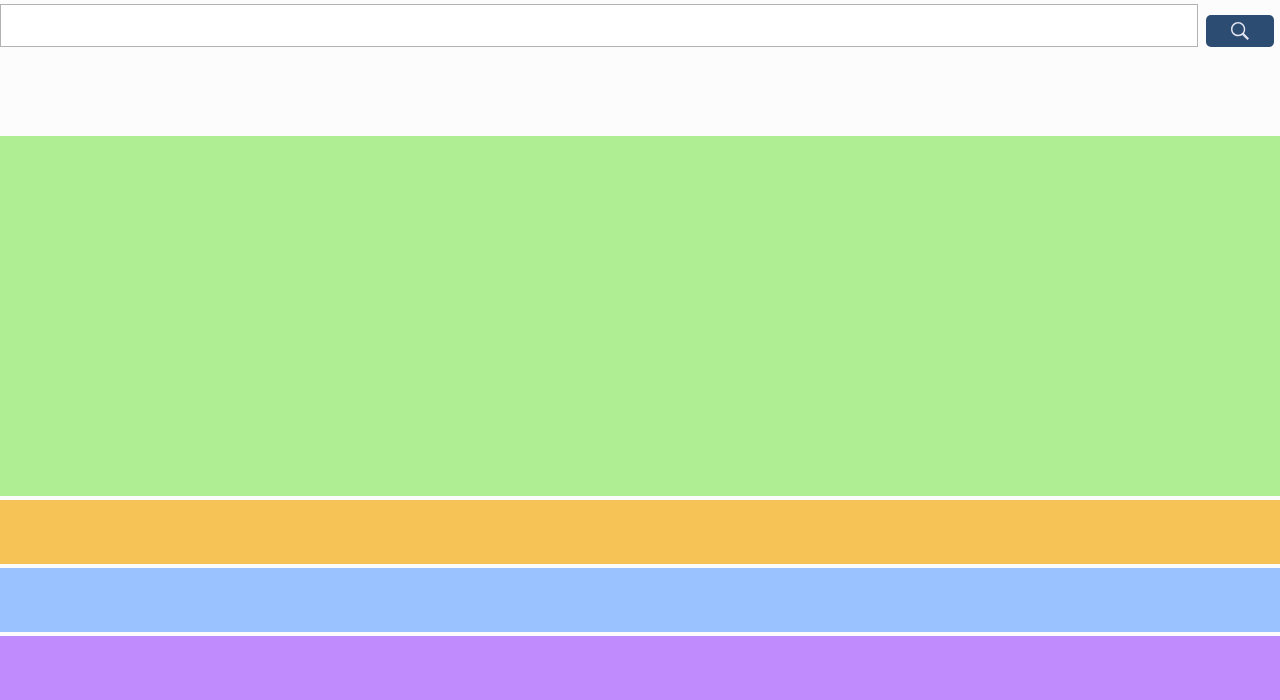
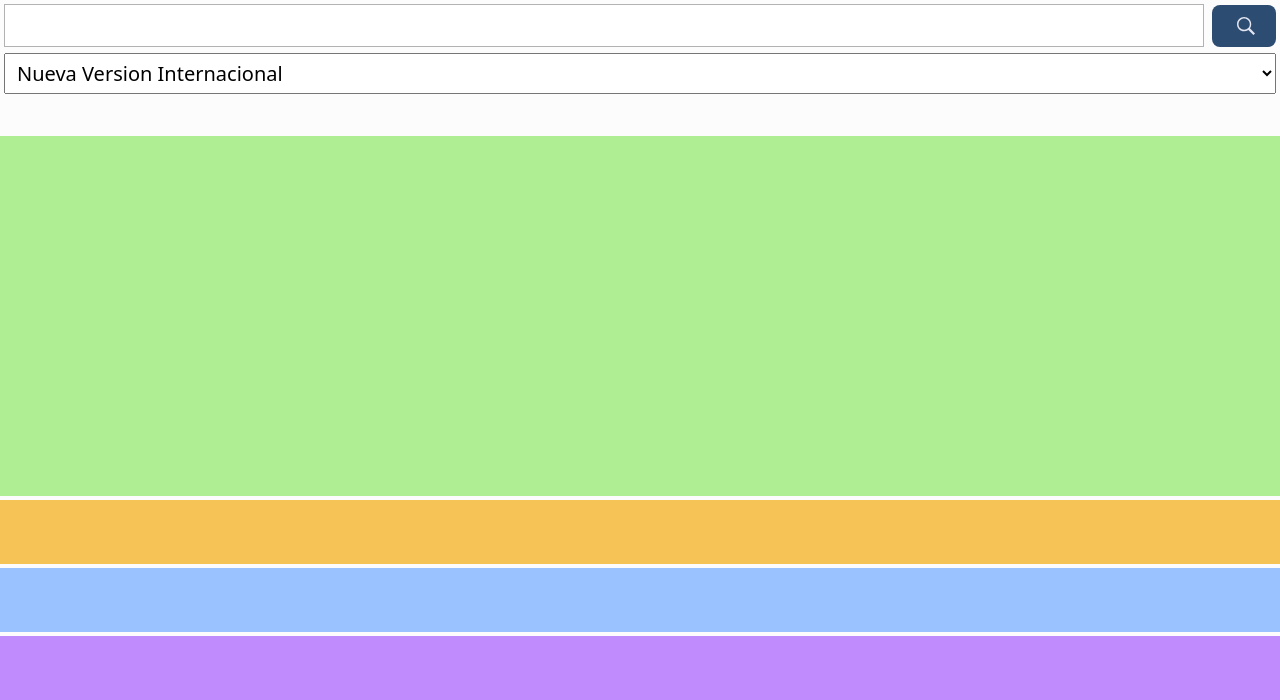
Before and after one commit to ceveloper7/uword, a website: page public/index.html in a window 1280 px wide. Shown: the part 100-800 px from the top of the page. Drawn offline with Linux system fonts and the light colour scheme; files whose address does not match are found by name; a web font is replaced by a local one.

Commit message:
Your Word project - Search bible input

```diff
--- a/assets/css/styles.css
+++ b/assets/css/styles.css
@@ -414,8 +414,8 @@ th {
 .left-sidebar svg{
   fill: var(--color-bg);
   cursor: pointer;
-  width: 32px;
-  height: 32px;
+  width: 2rem;
+  height: 2rem;
 }
 
 .logo{
@@ -439,12 +439,13 @@ th {
   width: 100%;
 }
 
-.search-and-submit{
+.search-and-submit-container{
   display: flex;
   flex-direction: row;
   flex-wrap: nowrap;
   justify-content: space-between;
   align-items: flex-end;
+  margin-left: 0.25rem;
 }
 
 .search-input{
@@ -454,29 +455,36 @@ th {
   border: 1px solid #b2b2b2;
 }
 
-.search-submit-container{
-  display: inline-block;
-  min-width: auto;
-}
+
 
 .search-submit{
   align-items: center;
   background-color: var(--color-primary);
   border: none;
-  border-radius: 5px;
+  border-radius: 0.5rem;
   cursor: pointer;
   display: flex;
-  width: 68px;
-  height: 2rem;
+  width: 4rem;
+  height: 2.6rem;
   justify-content: center;
   margin-left: 0.5rem;
-  margin-right: 0.4rem;
+  margin-right: 0.25rem;
 }
 
-.search-submit-container svg{
+.search-submit svg{
   fill: var(--color-neutro);
-  height: 1.5rem;
   width: 1.5rem;
+}
+
+.search-dropdown-container{
+  margin-top: 0.4rem;
+  margin-left: 0.25rem;
+  margin-right: 0.25rem; /* 4px */
+}
+
+.search-dropdown{
+  padding: 0.3rem 0.5rem;
+  width: 100%;
 }
 
 
--- a/public/assets/css/styles.css
+++ b/public/assets/css/styles.css
@@ -414,8 +414,8 @@ th {
 .left-sidebar svg{
   fill: var(--color-bg);
   cursor: pointer;
-  width: 32px;
-  height: 32px;
+  width: 2rem;
+  height: 2rem;
 }
 
 .logo{
@@ -439,12 +439,13 @@ th {
   width: 100%;
 }
 
-.search-and-submit{
+.search-and-submit-container{
   display: flex;
   flex-direction: row;
   flex-wrap: nowrap;
   justify-content: space-between;
   align-items: flex-end;
+  margin-left: 0.25rem;
 }
 
 .search-input{
@@ -454,29 +455,36 @@ th {
   border: 1px solid #b2b2b2;
 }
 
-.search-submit-container{
-  display: inline-block;
-  min-width: auto;
-}
+
 
 .search-submit{
   align-items: center;
   background-color: var(--color-primary);
   border: none;
-  border-radius: 5px;
+  border-radius: 0.5rem;
   cursor: pointer;
   display: flex;
-  width: 68px;
-  height: 2rem;
+  width: 4rem;
+  height: 2.6rem;
   justify-content: center;
   margin-left: 0.5rem;
-  margin-right: 0.4rem;
+  margin-right: 0.25rem;
 }
 
-.search-submit-container svg{
+.search-submit svg{
   fill: var(--color-neutro);
-  height: 1.5rem;
   width: 1.5rem;
+}
+
+.search-dropdown-container{
+  margin-top: 0.4rem;
+  margin-left: 0.25rem;
+  margin-right: 0.25rem; /* 4px */
+}
+
+.search-dropdown{
+  padding: 0.3rem 0.5rem;
+  width: 100%;
 }
 
 
--- a/public/index.html
+++ b/public/index.html
@@ -32,9 +32,9 @@
     </nav>
     <div class="search-form-container">
   <form class="search-form" action="">
-    <div class="search-and-submit">
+    <div class="search-and-submit-container">
       <input class="search-input" type="text">
-      <div class="search-submit-container">
+      <div class="search-submit">
         <button class="search-submit" type="submit">
           <svg xmlns="http://www.w3.org/2000/svg" viewBox="0 0 512 512" width="20" height="20">
             <title>YourWord</title>
@@ -45,6 +45,13 @@
         </button>
       </div>
     </div>
+    <div class="search-dropdown-container">
+      <select name="version" class="search-dropdown">
+        <option value="NVI">Nueva Version Internacional</option>
+        <option value="RVR1960">Reina Valera 1960</option>
+        <option value="RVR1977">Reina Valera revisada (RVR1977)</option>
+      </select>
+    </div>
   </form>
 </div>
     <main></main>
```
Also changed, not shown: _imports/components/search.html (+9 -2 lines).
